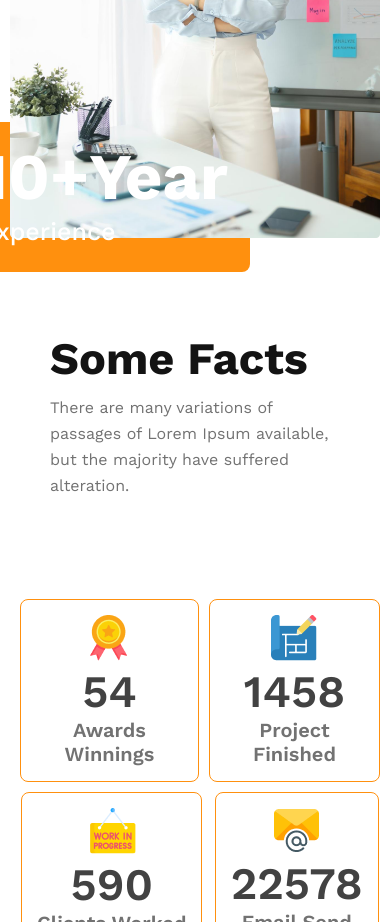
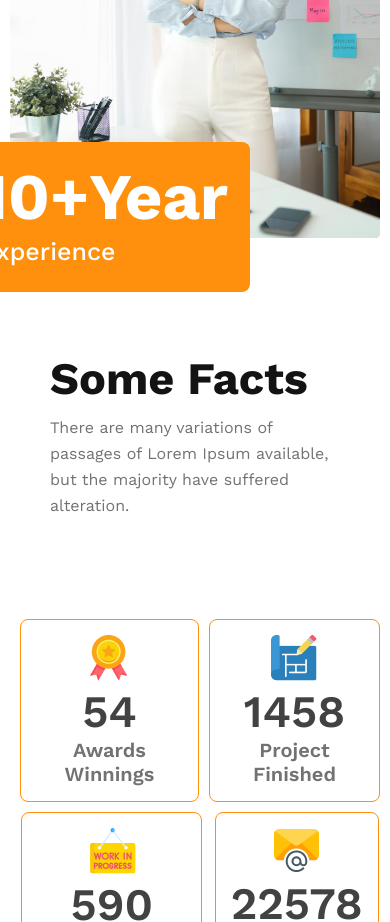
Before and after one commit to amandiu/g3-architects-website, a plain HTML site: page index.html in a window 390 px wide. Shown: the part 2920-3842 px from the top of the page. Drawn offline with nearby package versions, Linux system fonts and the light colour scheme; files whose address does not match are found by name.

Commit message:
Responsive all ok

```diff
--- a/Styles/style.css
+++ b/Styles/style.css
@@ -108,14 +108,14 @@ li > a {
   padding: 100px;
 }
 .TenYearscard {
-  z-index: 5;
-  margin-top: -120px;
+  margin-top: -100px;
   margin-left: -50px;
   width: 250px;
   padding: 20px;
   flex-shrink: 0;
   border-radius: 8px;
   background: #ff900e;
+  position: relative;
 }
 .tenYearscardhead {
   color: #fff;
```
